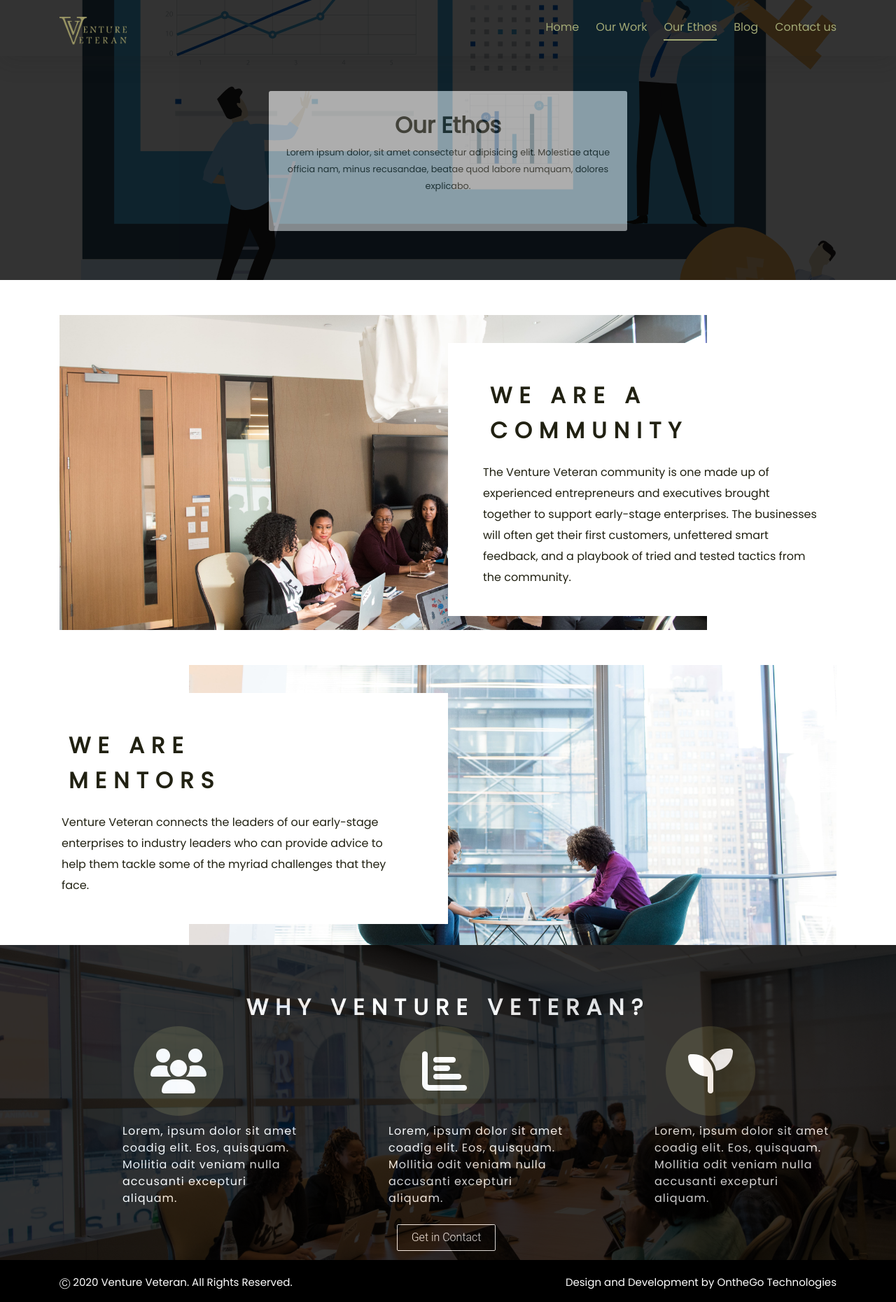
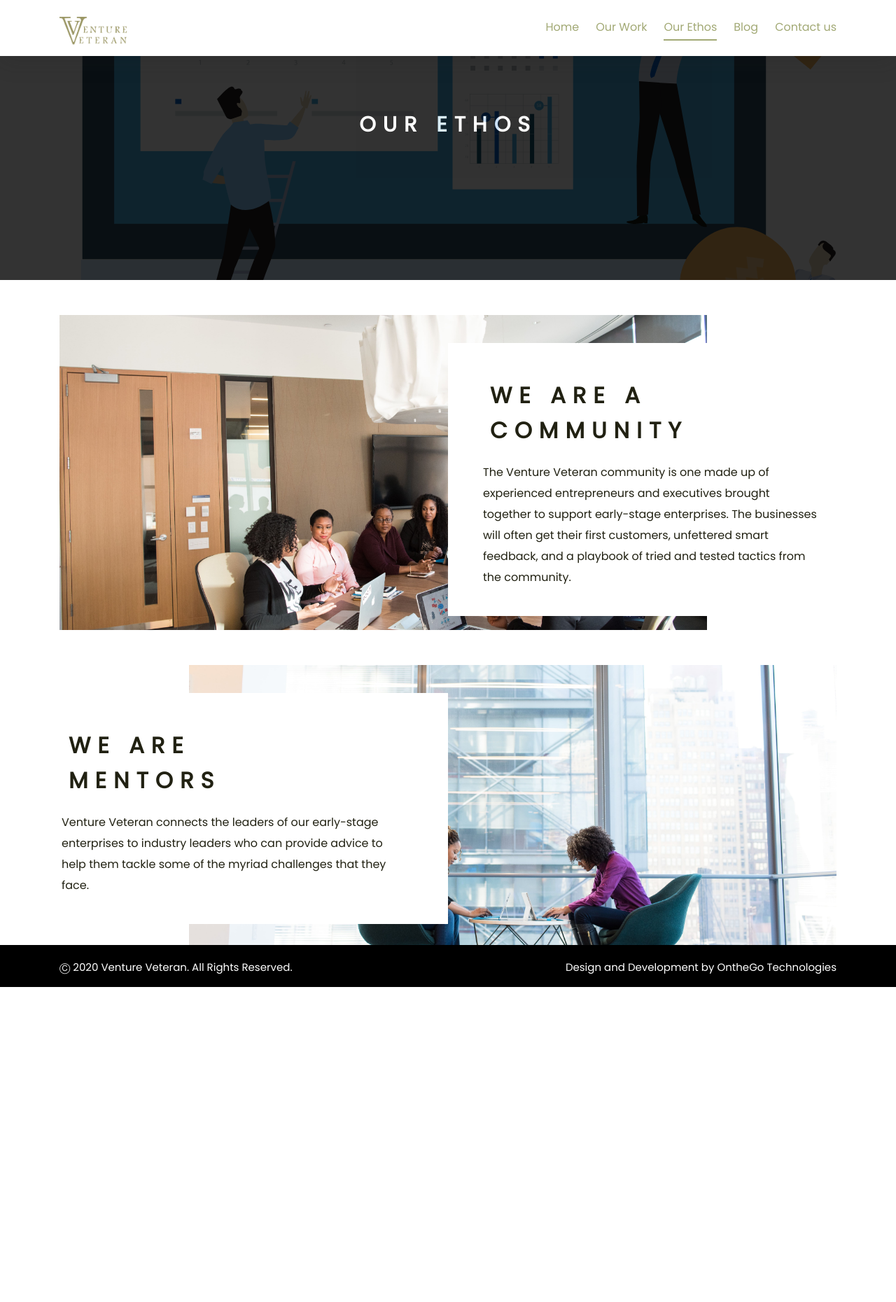
Before and after one commit to Quadrii/Venture-Veteran, a PHP site: page /our-ethos.html in a window 1280 px wide. Shown: the whole page at 70% size. After the commit the page ends 1410 px from the top, so only its background shows below. Run offline with PHP 8.4, Linux system fonts and the light colour scheme; some libraries are stand-ins or nearby versions.

Commit message:
I made changes to the website

```diff
--- a/css/style.css
+++ b/css/style.css
@@ -76,12 +45,12 @@
 
         .navigation-wrap {
             position: fixed;
+            background-color: #fff;
             width: 100%;
             top: 0;
             left: 0;
             z-index: 1000;
             -webkit-transition: all 0.3s ease-out;
-            transition: all 0.3s ease-out;
         }
 
         .navbar-light .navbar-nav .show>.nav-link,
@@ -690,19 +659,19 @@
 
         .title-holder {
             display: inline-block;
-            background-color: #fff;
-            opacity: 0.6;
             height: 200px;
             width: 40%;
             margin-top: 130px;
             padding: 30px 15px;
-            border-radius: 3px;
         }
 
         .title-holder h2 {
             font-weight: bolder;
             text-align: center;
-            text-transform: capitalize;
+            text-transform: uppercase;
+            font-size: 30px;
+            letter-spacing: 10px;
+            color: #fff;
         }
 
         .title-holder small {
--- a/our-ethos.html
+++ b/our-ethos.html
@@ -71,9 +71,6 @@
                         <h2>
                             our ethos
                         </h2>
-                        <small>
-                               Lorem ipsum dolor, sit amet consectetur adipisicing elit. Molestiae atque officia nam, minus recusandae, beatae quod labore numquam, dolores explicabo.
-                           </small>
                     </div>
                 </div>
             </div>
@@ -117,52 +114,6 @@
     </div>
     <div class="clearfix"></div>
 
-    <div class="why-Vveterans">
-        <div class="why-Vveterans-Overlay">
-            <h2> Why Venture Veteran?</h2>
-            <div class="container">
-                <div class="row">
-                    <div class="col">
-                        <div class="our-strength">
-                            <span class="fa-stack fa-4x icons">
-                                    <i class="fa fa-circle fa-stack-2x icon-background"></i>
-                                    <i class="fas fa-users fa-stack-1x"></i>
-                                </span>
-                            <span class="text-span">
-                                    Lorem, ipsum dolor sit amet coadig elit. Eos, quisquam. Mollitia odit veniam nulla accusanti excepturi aliquam.
-                                </span>
-                        </div>
-                    </div>
-                    <div class="col">
-                        <div class="our-strength">
-                            <span class="fa-stack fa-4x icons">
-                                    <i class="fa fa-circle fa-stack-2x icon-background"></i>
-                                    <i class="fas fa-chart-bar fa-stack-1x"></i>
-                                </span>
-                            <span class="text-span">
-                                    Lorem, ipsum dolor sit amet coadig elit. Eos, quisquam. Mollitia odit veniam nulla accusanti excepturi aliquam.
-                                </span>
-                        </div>
-                    </div>
-                    <div class="col">
-                        <div class="our-strength">
-                            <span class="fa-stack fa-4x icons">
-                                    <i class="fa fa-circle fa-stack-2x icon-background"></i>
-                                    <i class="fas fa-seedling fa-stack-1x"></i>
-                                </span>
-                            <span class="text-span">
-                                    Lorem, ipsum dolor sit amet coadig elit. Eos, quisquam. Mollitia odit veniam nulla accusanti excepturi aliquam.
-                                </span>
-                        </div>
-                    </div>
-                </div>
-                <p class="buttons our-ethos-style">
-                    <a href="contact.html" class="button1"> Get in Contact </a>
-                </p>
-            </div>
-        </div>
-    </div>
-
     <footer>
         <div class="container">
             <div class="footer-content">
--- a/our-work.html
+++ b/our-work.html
@@ -71,9 +71,6 @@
                         <h2>
                             our work
                         </h2>
-                        <small>
-                               Lorem ipsum dolor, sit amet consectetur adipisicing elit. Molestiae atque officia nam, minus recusandae, beatae quod labore numquam, dolores explicabo.
-                           </small>
                     </div>
                 </div>
             </div>
```
Also changed, not shown: other parts of css/style.css (+10 -32 lines), contact.html (+7 -10 lines), index.html (+2 -48 lines), 3 other files.
